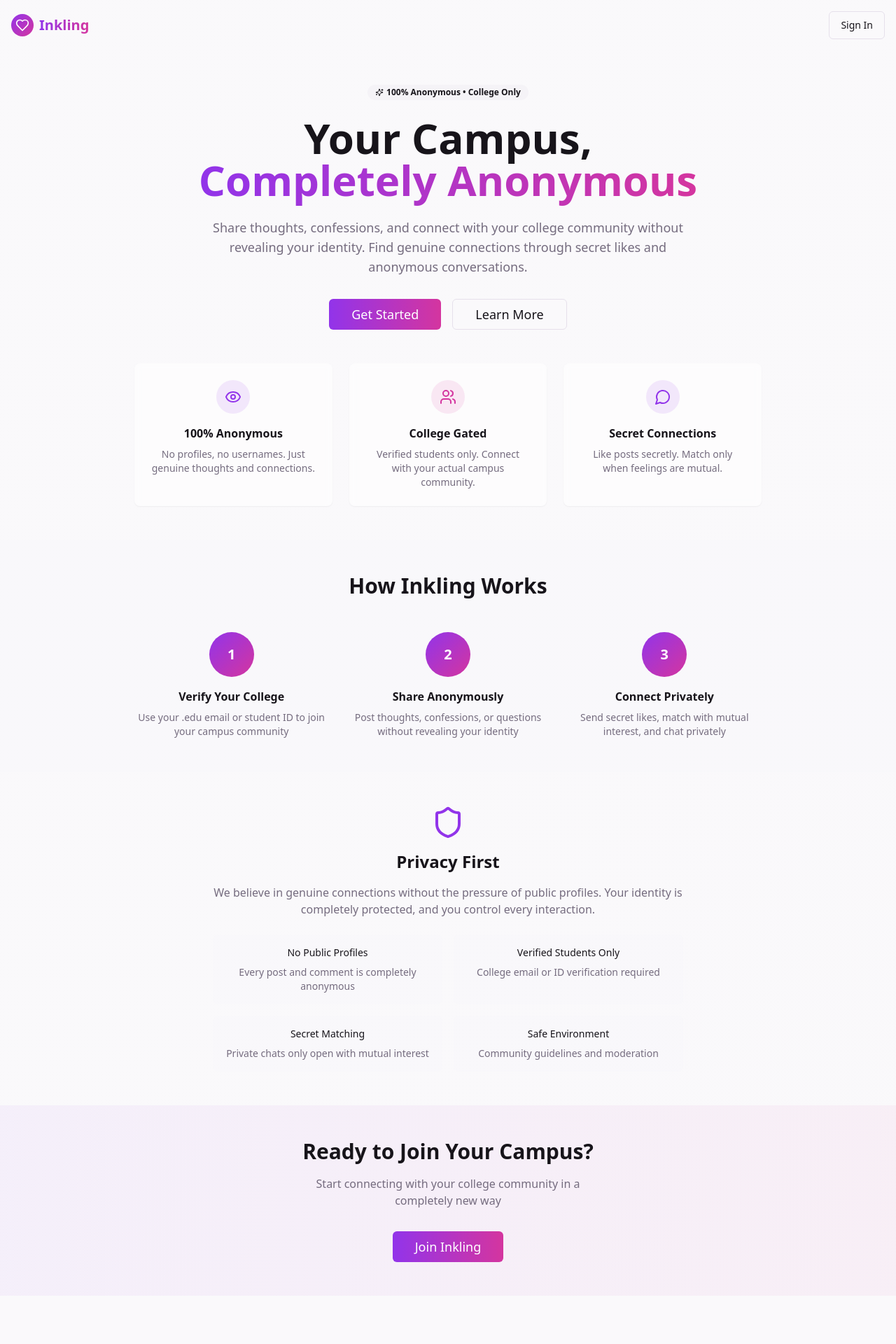
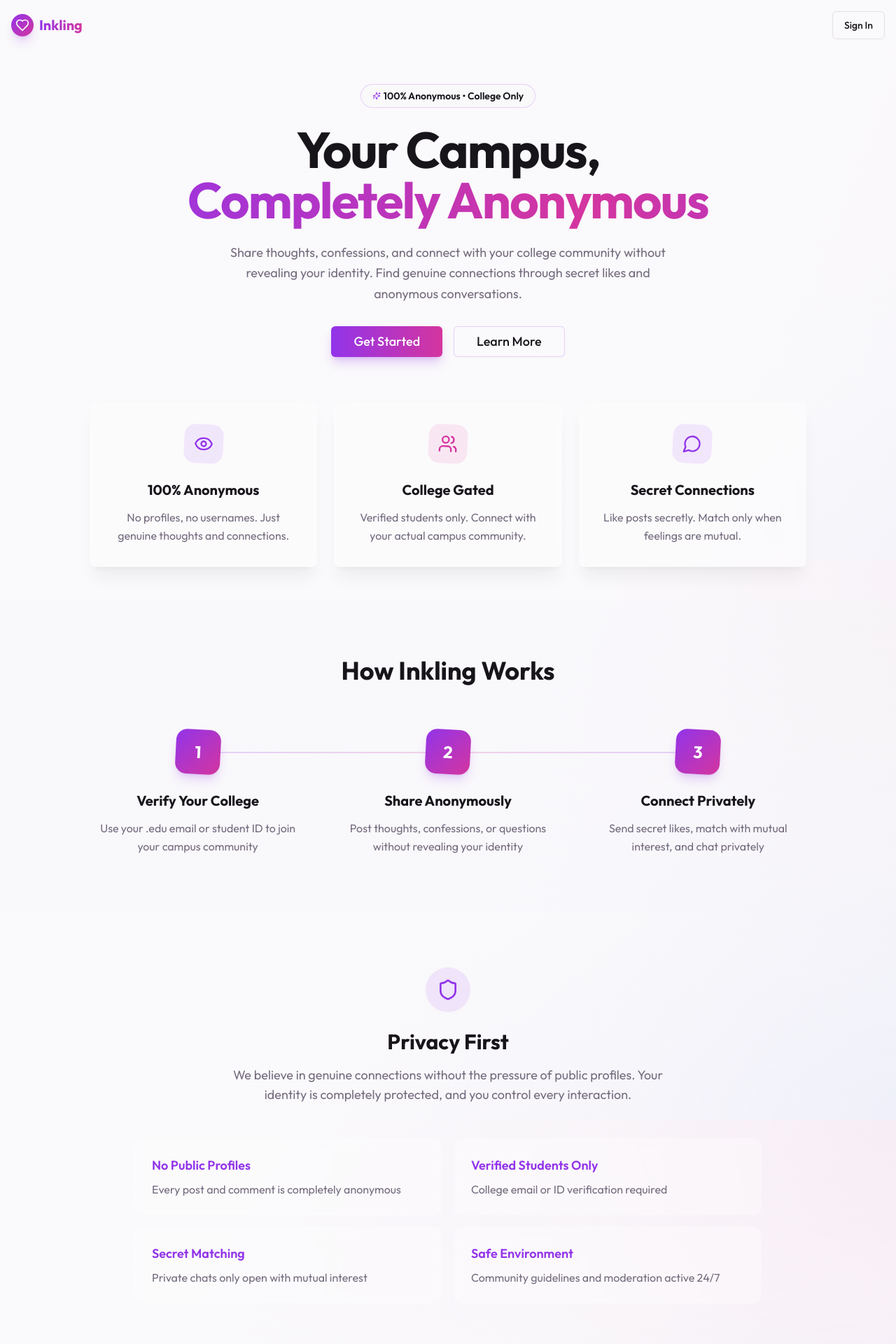
Before and after one commit to Abhi-0888/Inkling, a React (Vite) app: page / in a window 1280 px wide. Shown: the top 1920 px of the page at 70% size. Before the commit the page ends 1851 px from the top, so only its background shows below. Built offline with nearby package versions, Linux system fonts and the light colour scheme.

Commit message:
enhanced ui

```diff
--- a/index.html
+++ b/index.html
@@ -24,6 +24,9 @@
   <meta property="og:description" content="Confess and meet your desires anonymously">
   <meta name="twitter:description" content="Confess and meet your desires anonymously">
   <link rel="icon" type="image/x-icon" href="https://storage.googleapis.com/gpt-engineer-file-uploads/MHNmWDc8cQX1XoKgUTnoFrmch5X2/uploads/1762328299706-inkling icon.jpeg">
+  <link rel="preconnect" href="https://fonts.googleapis.com">
+  <link rel="preconnect" href="https://fonts.gstatic.com" crossorigin>
+  <link href="https://fonts.googleapis.com/css2?family=Outfit:wght@100..900&display=swap" rel="stylesheet">
 </head>
 
   <body>
--- a/src/components/ui/button.tsx
+++ b/src/components/ui/button.tsx
@@ -5,7 +5,7 @@ import { cva, type VariantProps } from "class-variance-authority"
 import { cn } from "@/lib/utils"
 
 const buttonVariants = cva(
-  "inline-flex items-center justify-center gap-2 whitespace-nowrap rounded-md text-sm font-medium ring-offset-background transition-colors focus-visible:outline-none focus-visible:ring-2 focus-visible:ring-ring focus-visible:ring-offset-2 disabled:pointer-events-none disabled:opacity-50 [&_svg]:pointer-events-none [&_svg]:size-4 [&_svg]:shrink-0",
+  "inline-flex items-center justify-center gap-2 whitespace-nowrap rounded-md text-sm font-medium ring-offset-background transition-all duration-300 focus-visible:outline-none focus-visible:ring-2 focus-visible:ring-ring focus-visible:ring-offset-2 disabled:pointer-events-none disabled:opacity-50 [&_svg]:pointer-events-none [&_svg]:size-4 [&_svg]:shrink-0 active:scale-95",
   {
     variants: {
       variant: {
@@ -35,7 +35,7 @@ const buttonVariants = cva(
 
 export interface ButtonProps
   extends React.ButtonHTMLAttributes<HTMLButtonElement>,
-    VariantProps<typeof buttonVariants> {
+  VariantProps<typeof buttonVariants> {
   asChild?: boolean
 }
 
--- a/src/index.css
+++ b/src/index.css
@@ -115,6 +115,13 @@ All colors MUST be HSL.
 
   body {
     @apply bg-background text-foreground antialiased;
+    font-family: 'Outfit', sans-serif;
+    background-image:
+      radial-gradient(at 0% 0%, hsla(271, 81%, 56%, 0.1) 0px, transparent 50%),
+      radial-gradient(at 100% 0%, hsla(320, 65%, 52%, 0.1) 0px, transparent 50%),
+      radial-gradient(at 100% 100%, hsla(230, 80%, 60%, 0.1) 0px, transparent 50%),
+      radial-gradient(at 0% 100%, hsla(271, 81%, 56%, 0.1) 0px, transparent 50%);
+    background-attachment: fixed;
   }
 }
 
--- a/src/pages/LandingPage.tsx
+++ b/src/pages/LandingPage.tsx
@@ -2,186 +2,255 @@ import { Button } from '@/components/ui/button';
 import { Card, CardContent } from '@/components/ui/card';
 import { Badge } from '@/components/ui/badge';
 import { Heart, Shield, Users, Sparkles, Eye, MessageCircle } from 'lucide-react';
+import { motion, Variants } from 'framer-motion';
 
 interface LandingPageProps {
   onGetStarted: () => void;
   onSignIn: () => void;
 }
 
+const containerVariants: Variants = {
+  hidden: { opacity: 0 },
+  visible: {
+    opacity: 1,
+    transition: {
+      staggerChildren: 0.1,
+      delayChildren: 0.2
+    }
+  }
+};
+
+const itemVariants: Variants = {
+  hidden: { opacity: 0, y: 20 },
+  visible: {
+    opacity: 1,
+    y: 0,
+    transition: { duration: 0.5, ease: "easeOut" }
+  }
+};
+
 export const LandingPage = ({ onGetStarted, onSignIn }: LandingPageProps) => {
   return (
-    <div className="min-h-screen bg-gradient-to-br from-background via-background to-secondary/10">
+    <div className="min-h-screen bg-gradient-to-br from-background via-background to-secondary/10 overflow-x-hidden">
       {/* Header */}
-      <div className="p-4 flex justify-between items-center">
+      <motion.div
+        initial={{ opacity: 0, y: -20 }}
+        animate={{ opacity: 1, y: 0 }}
+        transition={{ duration: 0.5 }}
+        className="p-4 flex justify-between items-center relative z-10"
+      >
         <div className="flex items-center space-x-2">
-          <div className="w-8 h-8 bg-gradient-to-br from-primary to-accent rounded-full flex items-center justify-center">
+          <div className="w-8 h-8 bg-gradient-to-br from-primary to-accent rounded-full flex items-center justify-center shadow-lg shadow-primary/20">
             <Heart className="h-5 w-5 text-primary-foreground" />
           </div>
           <span className="text-xl font-bold bg-gradient-to-r from-primary to-accent bg-clip-text text-transparent">
             Inkling
           </span>
         </div>
-        <Button variant="outline" onClick={onSignIn}>
+        <Button variant="outline" onClick={onSignIn} className="hover:scale-105 transition-transform">
           Sign In
         </Button>
-      </div>
+      </motion.div>
 
       {/* Hero Section */}
-      <div className="px-4 py-12 text-center">
-        <Badge variant="secondary" className="mb-6">
-          <Sparkles className="h-3 w-3 mr-1" />
+      <motion.div
+        variants={containerVariants}
+        initial="hidden"
+        animate="visible"
+        className="px-4 py-12 text-center relative z-10"
+      >
+        <motion.div variants={itemVariants}>
+          <Badge variant="secondary" className="mb-6 px-4 py-1.5 text-sm glass border-primary/20">
+            <Sparkles className="h-3 w-3 mr-1 text-primary" />
             100% Anonymous • College Only
           </Badge>
+        </motion.div>
 
-        <h1 className="text-4xl md:text-6xl font-bold mb-6 leading-tight">
+        <motion.h1
+          variants={itemVariants}
+          className="text-5xl md:text-7xl font-bold mb-6 leading-tight tracking-tight"
+        >
           Your Campus,
           <br />
-          <span className="bg-gradient-to-r from-primary to-accent bg-clip-text text-transparent">
+          <span className="bg-gradient-to-r from-primary via-accent to-primary bg-clip-text text-transparent bg-[length:200%_auto] animate-gradient">
             Completely Anonymous
           </span>
-        </h1>
+        </motion.h1>
 
-        <p className="text-lg text-muted-foreground mb-8 max-w-2xl mx-auto">
+        <motion.p
+          variants={itemVariants}
+          className="text-lg text-muted-foreground mb-8 max-w-2xl mx-auto leading-relaxed"
+        >
           Share thoughts, confessions, and connect with your college community without revealing your identity.
           Find genuine connections through secret likes and anonymous conversations.
-        </p>
+        </motion.p>
 
-        <div className="flex flex-col sm:flex-row gap-4 justify-center mb-12">
+        <motion.div
+          variants={itemVariants}
+          className="flex flex-col sm:flex-row gap-4 justify-center mb-16"
+        >
           <Button
             onClick={onGetStarted}
             size="lg"
-            className="bg-gradient-to-r from-primary to-accent hover:from-primary/90 hover:to-accent/90 text-lg px-8"
+            className="bg-gradient-to-r from-primary to-accent hover:from-primary/90 hover:to-accent/90 text-lg px-8 shadow-lg shadow-primary/25 hover:shadow-primary/40 transition-all duration-300 hover:-translate-y-1"
           >
             Get Started
           </Button>
-          <Button variant="outline" size="lg" className="text-lg px-8">
+          <Button
+            variant="outline"
+            size="lg"
+            className="text-lg px-8 hover:bg-secondary/50 backdrop-blur-sm border-primary/20 hover:border-primary/40 transition-all duration-300"
+          >
             Learn More
           </Button>
-        </div>
+        </motion.div>
 
         {/* Features Grid */}
-        <div className="grid md:grid-cols-3 gap-6 max-w-4xl mx-auto">
-          <Card className="border-0 bg-card/50 backdrop-blur-sm">
-            <CardContent className="p-6 text-center">
-              <div className="w-12 h-12 bg-primary/10 rounded-full flex items-center justify-center mx-auto mb-4">
-                <Eye className="h-6 w-6 text-primary" />
+        <div className="grid md:grid-cols-3 gap-6 max-w-5xl mx-auto">
+          {[
+            { icon: Eye, title: "100% Anonymous", desc: "No profiles, no usernames. Just genuine thoughts and connections.", color: "text-primary", bg: "bg-primary/10" },
+            { icon: Users, title: "College Gated", desc: "Verified students only. Connect with your actual campus community.", color: "text-accent", bg: "bg-accent/10" },
+            { icon: MessageCircle, title: "Secret Connections", desc: "Like posts secretly. Match only when feelings are mutual.", color: "text-primary", bg: "bg-primary/10" }
+          ].map((feature, index) => (
+            <motion.div
+              key={index}
+              variants={itemVariants}
+              whileHover={{ y: -5 }}
+              className="h-full"
+            >
+              <Card className="h-full border-0 bg-card/40 backdrop-blur-md hover:bg-card/60 transition-colors duration-300 shadow-xl shadow-black/5">
+                <CardContent className="p-8 text-center">
+                  <div className={`w-14 h-14 ${feature.bg} rounded-2xl flex items-center justify-center mx-auto mb-6 transform rotate-3 hover:rotate-6 transition-transform duration-300`}>
+                    <feature.icon className={`h-7 w-7 ${feature.color}`} />
                   </div>
-              <h3 className="font-semibold mb-2">100% Anonymous</h3>
-              <p className="text-sm text-muted-foreground">
-                No profiles, no usernames. Just genuine thoughts and connections.
+                  <h3 className="text-xl font-bold mb-3">{feature.title}</h3>
+                  <p className="text-muted-foreground leading-relaxed">
+                    {feature.desc}
                   </p>
                 </CardContent>
               </Card>
-
-          <Card className="border-0 bg-card/50 backdrop-blur-sm">
-            <CardContent className="p-6 text-center">
-              <div className="w-12 h-12 bg-accent/10 rounded-full flex items-center justify-center mx-auto mb-4">
-                <Users className="h-6 w-6 text-accent" />
+            </motion.div>
+          ))}
         </div>
-              <h3 className="font-semibold mb-2">College Gated</h3>
-              <p className="text-sm text-muted-foreground">
-                Verified students only. Connect with your actual campus community.
-              </p>
-            </CardContent>
-          </Card>
-
-          <Card className="border-0 bg-card/50 backdrop-blur-sm">
-            <CardContent className="p-6 text-center">
-              <div className="w-12 h-12 bg-primary/10 rounded-full flex items-center justify-center mx-auto mb-4">
-                <MessageCircle className="h-6 w-6 text-primary" />
-              </div>
-              <h3 className="font-semibold mb-2">Secret Connections</h3>
-              <p className="text-sm text-muted-foreground">
-                Like posts secretly. Match only when feelings are mutual.
-              </p>
-            </CardContent>
-          </Card>
-        </div>
-      </div>
+      </motion.div>
 
       {/* How It Works Section */}
-      <div className="px-4 py-12 bg-muted/20">
-        <div className="max-w-4xl mx-auto">
-          <h2 className="text-3xl font-bold text-center mb-12">How Inkling Works</h2>
+      <div className="px-4 py-20 bg-muted/30 relative">
+        <div className="max-w-5xl mx-auto">
+          <motion.h2
+            variants={itemVariants}
+            initial="hidden"
+            whileInView="visible"
+            viewport={{ once: true }}
+            className="text-3xl md:text-4xl font-bold text-center mb-16"
+          >
+            How Inkling Works
+          </motion.h2>
 
-          <div className="grid md:grid-cols-3 gap-8">
-            <div className="text-center">
-              <div className="w-16 h-16 bg-gradient-to-br from-primary to-accent rounded-full flex items-center justify-center mx-auto mb-4 text-primary-foreground text-xl font-bold">
-                1
+          <motion.div
+            variants={containerVariants}
+            initial="hidden"
+            whileInView="visible"
+            viewport={{ once: true, margin: "-100px" }}
+            className="grid md:grid-cols-3 gap-12 relative"
+          >
+            {/* Connecting line for desktop */}
+            <div className="hidden md:block absolute top-8 left-[16%] right-[16%] h-0.5 bg-gradient-to-r from-primary/20 via-accent/20 to-primary/20" />
+
+            {[
+              { num: "1", title: "Verify Your College", desc: "Use your .edu email or student ID to join your campus community" },
+              { num: "2", title: "Share Anonymously", desc: "Post thoughts, confessions, or questions without revealing your identity" },
+              { num: "3", title: "Connect Privately", desc: "Send secret likes, match with mutual interest, and chat privately" }
+            ].map((step, index) => (
+              <motion.div
+                key={index}
+                variants={itemVariants}
+                className="text-center relative z-10"
+              >
+                <div className="w-16 h-16 bg-gradient-to-br from-primary to-accent rounded-2xl flex items-center justify-center mx-auto mb-6 text-primary-foreground text-2xl font-bold shadow-lg shadow-primary/20 transform rotate-3 hover:-rotate-3 transition-transform duration-300">
+                  {step.num}
                 </div>
-              <h3 className="font-semibold mb-2">Verify Your College</h3>
-              <p className="text-sm text-muted-foreground">
-                Use your .edu email or student ID to join your campus community
+                <h3 className="text-xl font-bold mb-3">{step.title}</h3>
+                <p className="text-muted-foreground leading-relaxed">
+                  {step.desc}
                 </p>
-            </div>
-
-            <div className="text-center">
-              <div className="w-16 h-16 bg-gradient-to-br from-primary to-accent rounded-full flex items-center justify-center mx-auto mb-4 text-primary-foreground text-xl font-bold">
-                2
-              </div>
-              <h3 className="font-semibold mb-2">Share Anonymously</h3>
-              <p className="text-sm text-muted-foreground">
-                Post thoughts, confessions, or questions without revealing your identity
-              </p>
-            </div>
-
-            <div className="text-center">
-              <div className="w-16 h-16 bg-gradient-to-br from-primary to-accent rounded-full flex items-center justify-center mx-auto mb-4 text-primary-foreground text-xl font-bold">
-                3
-              </div>
-              <h3 className="font-semibold mb-2">Connect Privately</h3>
-              <p className="text-sm text-muted-foreground">
-                Send secret likes, match with mutual interest, and chat privately
-              </p>
-            </div>
-          </div>
+              </motion.div>
+            ))}
+          </motion.div>
         </div>
       </div>
 
       {/* Privacy Section */}
-      <div className="px-4 py-12">
-        <div className="max-w-2xl mx-auto text-center">
-          <Shield className="h-12 w-12 text-primary mx-auto mb-4" />
-          <h2 className="text-2xl font-bold mb-4">Privacy First</h2>
-          <p className="text-muted-foreground mb-6">
+      <div className="px-4 py-20">
+        <div className="max-w-4xl mx-auto">
+          <motion.div
+            variants={itemVariants}
+            initial="hidden"
+            whileInView="visible"
+            viewport={{ once: true }}
+            className="text-center mb-12"
+          >
+            <div className="w-16 h-16 bg-primary/10 rounded-full flex items-center justify-center mx-auto mb-6">
+              <Shield className="h-8 w-8 text-primary" />
+            </div>
+            <h2 className="text-3xl font-bold mb-4">Privacy First</h2>
+            <p className="text-lg text-muted-foreground max-w-2xl mx-auto">
               We believe in genuine connections without the pressure of public profiles.
               Your identity is completely protected, and you control every interaction.
             </p>
-          <div className="grid sm:grid-cols-2 gap-4 text-sm">
-            <div className="bg-muted/30 rounded-lg p-4">
-              <h4 className="font-medium mb-2">No Public Profiles</h4>
-              <p className="text-muted-foreground">Every post and comment is completely anonymous</p>
-            </div>
-            <div className="bg-muted/30 rounded-lg p-4">
-              <h4 className="font-medium mb-2">Verified Students Only</h4>
-              <p className="text-muted-foreground">College email or ID verification required</p>
-            </div>
-            <div className="bg-muted/30 rounded-lg p-4">
-              <h4 className="font-medium mb-2">Secret Matching</h4>
-              <p className="text-muted-foreground">Private chats only open with mutual interest</p>
-            </div>
-            <div className="bg-muted/30 rounded-lg p-4">
-              <h4 className="font-medium mb-2">Safe Environment</h4>
-              <p className="text-muted-foreground">Community guidelines and moderation</p>
-            </div>
-          </div>
+          </motion.div>
+
+          <motion.div
+            variants={containerVariants}
+            initial="hidden"
+            whileInView="visible"
+            viewport={{ once: true, margin: "-50px" }}
+            className="grid sm:grid-cols-2 gap-4"
+          >
+            {[
+              { title: "No Public Profiles", desc: "Every post and comment is completely anonymous" },
+              { title: "Verified Students Only", desc: "College email or ID verification required" },
+              { title: "Secret Matching", desc: "Private chats only open with mutual interest" },
+              { title: "Safe Environment", desc: "Community guidelines and moderation active 24/7" }
+            ].map((item, index) => (
+              <motion.div
+                key={index}
+                variants={itemVariants}
+                whileHover={{ scale: 1.02 }}
+                className="bg-card/30 backdrop-blur-sm border border-white/5 rounded-xl p-6 hover:bg-card/50 transition-colors"
+              >
+                <h4 className="font-semibold text-lg mb-2 text-primary">{item.title}</h4>
+                <p className="text-muted-foreground">{item.desc}</p>
+              </motion.div>
+            ))}
+          </motion.div>
         </div>
       </div>
 
       {/* CTA Section */}
-      <div className="px-4 py-12 text-center bg-gradient-to-r from-primary/5 to-accent/5">
-        <h2 className="text-3xl font-bold mb-4">Ready to Join Your Campus?</h2>
-        <p className="text-muted-foreground mb-8 max-w-md mx-auto">
-          Start connecting with your college community in a completely new way
+      <div className="px-4 py-20 text-center relative overflow-hidden">
+        <div className="absolute inset-0 bg-gradient-to-r from-primary/5 via-accent/5 to-primary/5" />
+        <motion.div
+          variants={itemVariants}
+          initial="hidden"
+          whileInView="visible"
+          viewport={{ once: true }}
+          className="relative z-10 max-w-2xl mx-auto"
+        >
+          <h2 className="text-4xl font-bold mb-6">Ready to Join Your Campus?</h2>
+          <p className="text-lg text-muted-foreground mb-10">
+            Start connecting with your college community in a completely new way.
+            Zero pressure. 100% You.
           </p>
           <Button
             onClick={onGetStarted}
             size="lg"
-          className="bg-gradient-to-r from-primary to-accent hover:from-primary/90 hover:to-accent/90 text-lg px-8"
+            className="bg-gradient-to-r from-primary to-accent hover:from-primary/90 hover:to-accent/90 text-lg px-10 py-6 h-auto shadow-xl shadow-primary/25 hover:shadow-primary/40 hover:-translate-y-1 transition-all duration-300"
           >
-          Join Inkling
+            Join Inkling Now
           </Button>
+        </motion.div>
       </div>
-    </div>
+    </div >
   );
 };
```
Also changed, not shown: src/components/feed/Feed.tsx (+36 -8 lines), src/components/feed/PostCard.tsx (+42 -18 lines), src/components/layout/AppHeader.tsx (+43 -16 lines), tailwind.config.ts (+6 -1 lines), 1 other file (tests, documents, lock files or other folders). Lines whose indentation alone changed are shown as unchanged.
